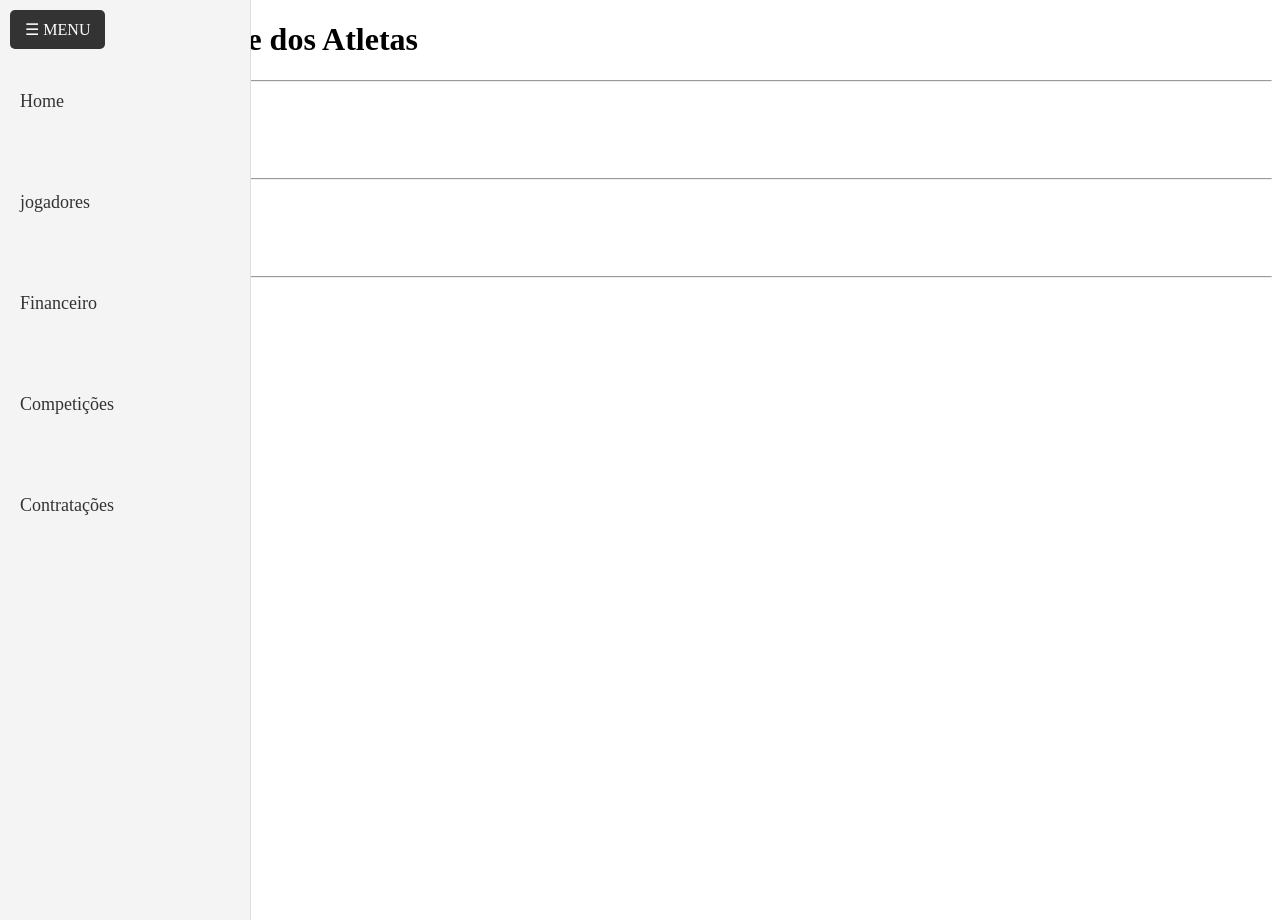
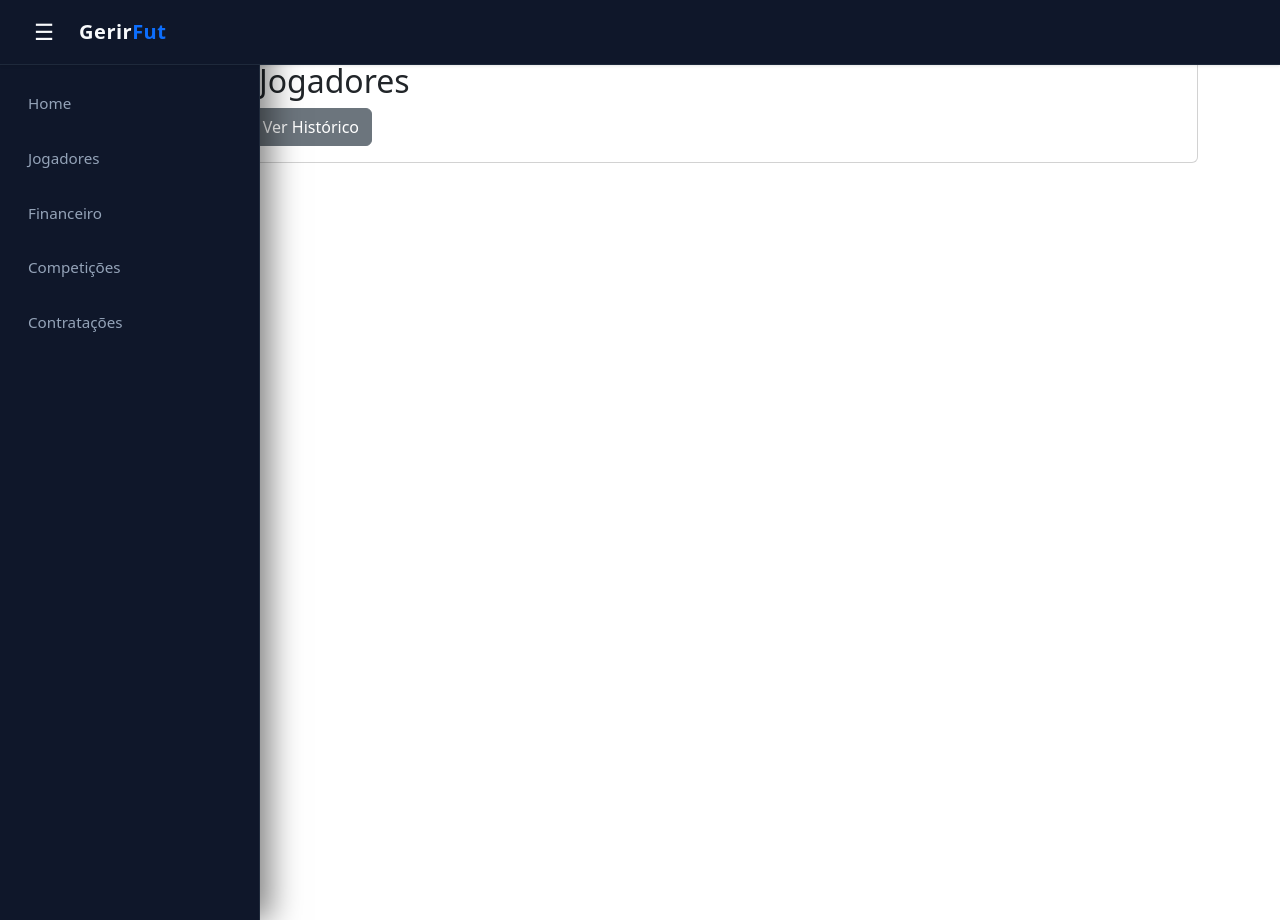
Before and after one commit to leoalberti07/gestao_clubes_futebol, a Flask app: page /jogadores in a window 1280 px wide, after a click that opens the changed part. Run offline with Flask 3, Linux system fonts and the light colour scheme.

Commit message:
Meu sistema de gestão de futebol

```diff
--- a/app/form.py
+++ b/app/form.py
@@ -0,0 +1,10 @@
+from flask_wtf import FlaskForm
+from wtforms import StringField, SelectField, SubmitField, TextAreaField
+from wtforms.validators import DataRequired
+
+class JogadorForm(FlaskForm):
+    nome_atleta = StringField('Nome', validators=[DataRequired()])
+    posicao_atleta = SelectField('Posição', choices=[('GOL','GOL'),('ZAG','ZAG'),('LAT','LAT'),('MC','MC'),('MEI','MEI'),('PE','PE'),('PD','PD'),('ATA','ATA')])
+    situacao_atleta = SelectField('Situação', choices=[('ATIVO','ATIVO'),('EMPRESTADO','EMPRESTADO'),('LESIONADO','LESIONADO'),('INATIVO','INATIVO')])
+    historico_atleta = TextAreaField('Histórico inicial')
+    submit = SubmitField('Cadastrar')
--- a/app/routes.py
+++ b/app/routes.py
@@ -1,22 +1,50 @@
-from app import app
-from flask import render_template, url_for, redirect
+from flask import render_template, redirect, url_for
+from app import app, db
+from app.models import Jogador, Historico, competicoes
+from app.form import JogadorForm
 
-@app.route('/')
-def homepage():
-    return render_template('index.html')
+@app.route("/")
+def homepage(): return render_template("index.html")
 
-@app.route('/jogadores')
+from flask import render_template, request, redirect, url_for
+from app import app, db
+from app.models import Jogador
+from app.form import JogadorForm
+
+@app.route("/jogadores", methods=["GET", "POST"])
 def jogadores():
-    return render_template('jogadores.html')
+    form = JogadorForm()
+    if form.validate_on_submit():
+        novo = Jogador(
+            nome=form.nome_atleta.data,
+            posicao=form.posicao_atleta.data,
+            situacao=form.situacao_atleta.data,
+            historico=form.historico_atleta.data
+        )
+        db.session.add(novo)
+        db.session.commit()
+        return redirect(url_for('jogadores'))
 
-@app.route('/financeiro')
+    lista = Jogador.query.all()
+    return render_template("jogadores.html", form=form, jogadores=lista)
+
+@app.route("/historico", methods=["GET"])
+def ver_historico():
+    busca = request.args.get('busca')
+    if busca:
+        jogadores = Jogador.query.filter(Jogador.nome.contains(busca)).all()
+    else:
+        jogadores = Jogador.query.all()
+    return render_template("historico.html", jogadores=jogadores)
+
+@app.route("/financeiro")
 def financeiro():
-    return render_template('financeiro.html')
+    return render_template("financeiro.html")
 
-@app.route('/competicoes')
+@app.route("/contratacoes")
+def contratacoes():
+    return render_template("contratacoes.html")
+
+@app.route("/competicoes")
 def competicoes():
-    return render_template('competicoes.html')
-
-@app.route('/contratacoes')
-def contratacoes():
-    return render_template('contratacoes.html')
+    return render_template("competicoes.html")
--- a/app/static/css/style.css
+++ b/app/static/css/style.css
@@ -1,57 +1,139 @@
-/* Esconde o checkbox real */
-#menu-toggle {
-    display: none;
+body {
+    margin: 0;
+    padding: 0;
 }
 
-/* Estilo do botão de abrir */
-.btn-menu {
-    position: fixed;
-    top: 10px;
-    left: 10px;
-    padding: 10px 15px;
-    background: #333;
-    color: white;
-    cursor: pointer;
-    z-index: 1001;
-    /* Fica acima da sidebar */
-    border-radius: 5px;
+
+#menu-toggle {
+    display: none !important;
 }
 
-/* Estilo da Barra Lateral */
-.sidebar {
-    position: fixed;
+
+.navbar-topo {
+    position: fixed !important;
     top: 0;
     left: 0;
-    width: 250px;
-    height: 100%;
-    background: #f4f4f4;
-    border-right: 1px solid #ddd;
-    /* Começa escondida à esquerda */
-    transform: translateX(-100%);
-    transition: transform 0.3s ease;
-    z-index: 1000;
-    padding-top: 60px;
-    /* Espaço para não cobrir o botão */
+    width: 100%;
+    height: 65px;
+    background: #0f172a;
+    border-bottom: 1px solid #1e293b;
+    display: flex;
+    align-items: center;
+    padding: 0 24px;
+    box-shadow: 0 1px 3px 0 rgb(0 0 0 / 0.1);
+
+    z-index: 1060 !important;
+}
+
+.header-container {
+    display: flex;
+    justify-content: space-between;
+    align-items: center;
+    width: 100%;
+}
+
+
+.header-esquerdo {
+    display: flex;
+    align-items: center;
+    gap: 15px;
+}
+
+
+.btn-menu-header {
+    font-size: 1.4rem;
+    color: #f8fafc;
+    cursor: pointer;
+    padding: 4px 10px;
+    border-radius: 6px;
+    transition: background 0.2s ease, color 0.2s ease;
+}
+
+.btn-menu-header:hover {
+    background: #1e293b;
+    color: #38bdf8;
+}
+
+.logo-texto {
+    font-size: 1.25rem;
+    font-weight: 700;
+    color: #f8fafc;
+    letter-spacing: 0.5px;
+}
+
+
+.header-direito {
+    display: flex;
+    align-items: center;
+}
+
+
+
+.sidebar {
+    position: fixed !important;
+    top: 0 !important;
+    left: 0 !important;
+    width: 260px;
+    height: 100% !important;
+    background: #0f172a;
+    border-right: 1px solid #1e293b;
+    transform: translateX(-100%) !important; /* Começa recolhida */
+    transition: transform 0.3s cubic-bezier(0.4, 0, 0.2, 1) !important;
+    padding-top: 80px; /* Joga os links para baixo da linha do header */
+    display: flex;
+    flex-direction: column;
+
+    z-index: 1050 !important;
 }
 
 .sidebar ul {
-    list-style: none;
-    padding: 0;
+    list-style: none !important;
+    padding: 0 12px !important;
+    margin: 0 !important;
+}
+
+.sidebar li {
+    margin-bottom: 8px !important;
 }
 
 .sidebar a {
     display: block;
-    padding: 15px 20px;
-    text-decoration: none;
-    color: #333;
-    font-size: large;
+    padding: 12px 16px;
+    text-decoration: none !important;
+    color: #94a3b8;
+    font-size: 0.95rem;
+    font-weight: 500;
+    border-radius: 6px;
+    transition: all 0.2s ease;
 }
 
-.sidebar li {
-    margin-bottom: 20%;
+
+.sidebar a:hover {
+    background: #1e293b;
+    color: #38bdf8;
+    padding-left: 22px;
 }
 
-/* Lógica de Abertura: Quando o checkbox está marcado, move a sidebar */
-#menu-toggle:checked~.sidebar {
-    transform: translateX(0);
+
+/*LÓGICA DE ABERTURA*/
+#menu-toggle:checked ~ .sidebar {
+    transform: translateX(0) !important;
+    box-shadow: 10px 0 30px rgba(0, 0, 0, 0.5) !important;
 }
+
+
+/*Ajuste de margem*/
+.conteudo-principal-app, main, .container, .row.mt-4, .Resultados {
+    padding-top: 45px !important;
+}
+
+.table {
+    width: 100% !important;
+    border-collapse: collapse !important;
+}
+
+.table-dark th {
+    background-color: #212529 !important;
+    color: #ffffff !important;
+    border: none !important;
+}
--- a/app/templates/jogadores.html
+++ b/app/templates/jogadores.html
@@ -1,71 +1,59 @@
 <!DOCTYPE html>
+<html lang="pt-br">
+<head>
+    <meta charset="UTF-8">
+    <title>Gestão de Jogadores</title>
+    <link href="https://cdn.jsdelivr.net/npm/bootstrap@5.3.0/dist/css/bootstrap.min.css" rel="stylesheet">
+    <link rel="stylesheet" href="{{ url_for('static', filename='css/style.css') }}">
+</head>
+<body class="d-flex">
+     <input type="checkbox" id="menu-toggle">
+    <header class="navbar-topo">
+        <div class="header-container">
+            <div class="header-esquerdo">
+                <label for="menu-toggle" class="btn-menu-header">☰</label>
+                <span class="logo-texto">Gerir<span class="text-primary">Fut</span></span>
+            </div>
+            <div class="header-direito"></div>
+        </div>
+    </header>
 
-<html lang="pt-br">
+    <nav class="sidebar">
+        <ul>
+            <li><a href="{{ url_for('homepage') }}">Home</a></li>
+            <li><a href="{{ url_for('jogadores') }}">Jogadores</a></li>
+            <li><a href="{{ url_for('financeiro') }}">Financeiro</a></li>
+            <li><a href="{{ url_for('competicoes') }}">Competições</a></li>
+            <li><a href="{{ url_for('contratacoes') }}">Contratações</a></li>
+        </ul>
+    </nav>
 
-<head>
-    <meta charset="utf-8">
-    <meta http-equiv="X-UA-Compatible" content="IE=edge">
-    <title>Home</title>
-    <meta name="description" content="">
-    <meta name="viewport" content="width=device-width, initial-scale=1">
-    <link rel="stylesheet" href="{{url_for('static', filename='css/style.css')}}">
-</head>
+    <div class="container py-5">
+        <div class="card mb-4">
+            <div class="card-body">
+                <h2>Gestão de Jogadores</h2>
+                <div class="d-flex gap-2">
+                    <button class="btn btn-primary" onclick="document.getElementById('form-cadastro').style.display='block'">Cadastrar Novo</button>
+                    <a href="/historico" class="btn btn-secondary">Ver Histórico</a>
+                </div>
+            </div>
+        </div>
 
-<body>
+        <div id="form-cadastro" class="card" style="display:none;">
+            <div class="card-body">
+                <h3>Cadastrar Jogador</h3>
+                <form method="POST">
+                    {{ form.hidden_tag() }}
+                    <div class="mb-3">{{ form.nome_atleta(class="form-control", placeholder="Nome") }}</div>
+                    <div class="mb-3">{{ form.posicao_atleta(class="form-select") }}</div>
+                    <div class="mb-3">{{ form.situacao_atleta(class="form-select") }}</div>
+                    <div class="mb-3">{{ form.historico_atleta(class="form-control", placeholder="Histórico") }}</div>
+                    {{ form.submit(class="btn btn-success") }}
+                </form>
+            </div>
+        </div>
+    </div>
 
-    <div id="aba_lateral">
-        <input type="checkbox" id="menu-toggle">
-        <label for="menu-toggle" class="btn-menu">☰ MENU</label>
-        <nav class="sidebar">
-            <ul>
-                <li><a href="{{url_for('homepage')}}"> Home</a></li>
-                <li><a href="{{url_for('jogadores')}}"> jogadores
-                <li><a href="{{url_for('financeiro')}}"> Financeiro</a> </li>
-                <li><a href="{{url_for('competicoes')}}"> Competições</a> </li>
-                <li><a href="{{url_for('contratacoes')}}"> Contratações</a> </li>
-            </ul>
-        </nav>
-    </div>
-    <main>
-    <h1>Painel de Controle dos Atletas</h1>
-
-    <hr>
-
-    <h2>Cadastrar Jogador</h2>
-    <button>Cadastrar Atleta</button>
-
-    <hr>
-
-    <h2>Atualizar Jogador</h2>
-    <button>Atualizar Situação</button>
-
-    <hr>
-
- <h2>Jogadores Cadastrados</h2>
-
-<table>
-    <thead>
-        <tr>
-            <th>Nome</th>
-            <th>Posição</th>
-            <th>Situação</th>
-            <th>Histórico</th>
-        </tr>
-    </thead>
-
-    <tbody>
-        <tr>
-            <td colspan="4">Nenhum jogador cadastrado.</td>
-        </tr>
-    </tbody>
-</table>
-</main>
-
-
-
-    <footer>
-
-    </footer>
+    <script src="https://cdn.jsdelivr.net/npm/bootstrap@5.3.0/dist/js/bootstrap.bundle.min.js"></script>
 </body>
-
 </html>
```
Also changed, not shown: app/__init__.py (+3 -4 lines), app/models.py (+11 -5 lines), app/templates/historico.html (added, +40 -0 lines), migrations/versions/0e34e4b99681_criando_tabela_jogadores_corrigida.py (deleted, +0 -35 lines), migrations/versions/2dce48a8ec30_inicial.py (added, +50 -0 lines), migrations/versions/f8bea231de12_criação_db_cadastro_de_jogadores.py (deleted, +0 -31 lines).
